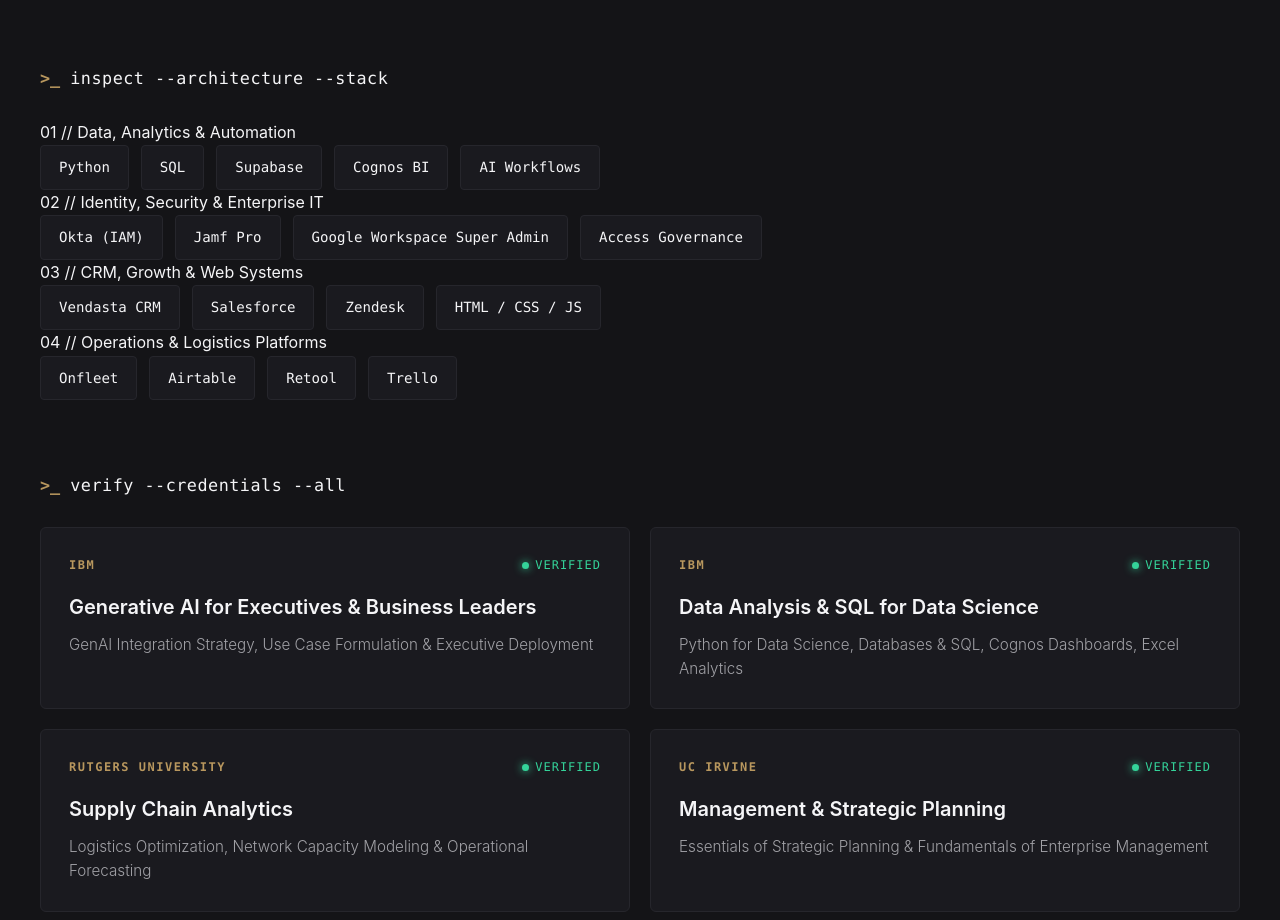
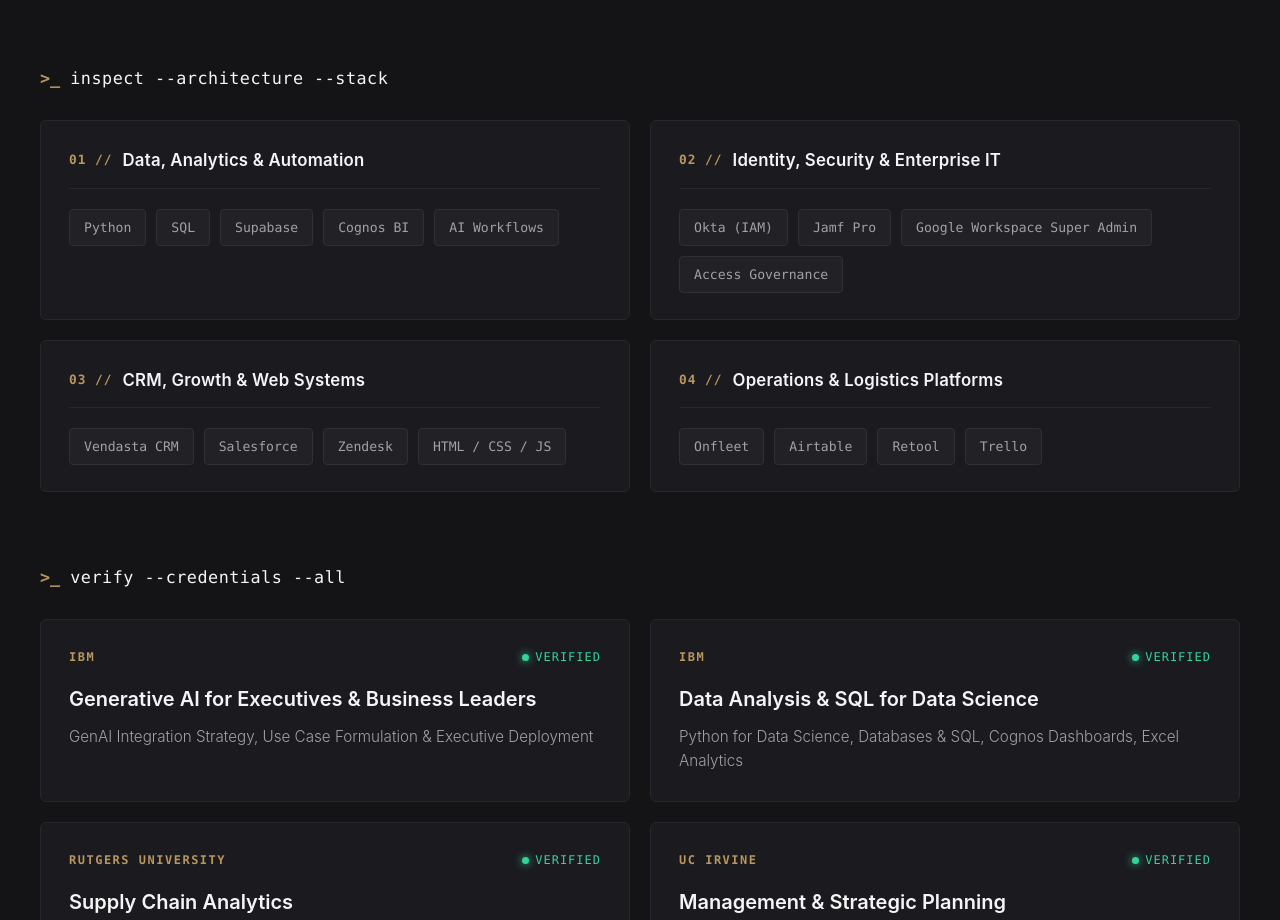
Before and after one commit to jeraldo-cruz/Jeraldo-Cruz-Resume, a plain HTML site: page index.html in a window 1280 px wide. Shown: the part 3380-4300 px from the top of the page. Drawn offline with Linux system fonts and the light colour scheme.

Commit message:
Update style.css

```diff
--- a/style.css
+++ b/style.css
@@ -364,7 +364,7 @@ body {
     line-height: 1.35;
 }
 
-/* 10. TECHY TERMINAL STACK & CREDENTIALS SECTION */
+/* 10. ARCHITECTURAL STACK & CREDENTIALS SECTION */
 .tech-certs-section {
     background-color: var(--bg-surface);
     border-top: 1px solid var(--border-subtle);
@@ -395,28 +395,72 @@ body {
     letter-spacing: 0.5px;
 }
 
-/* Tech Pills */
+/* Categorized Stack Grid */
+.stack-grid {
+    display: grid;
+    grid-template-columns: repeat(2, 1fr);
+    gap: 20px;
+}
+
+.stack-card {
+    background-color: var(--bg-card);
+    border: 1px solid var(--border-subtle);
+    border-radius: 6px;
+    padding: 26px 28px;
+    transition: border-color 0.25s ease, transform 0.25s ease;
+}
+
+.stack-card:hover {
+    border-color: var(--champagne-gold);
+    transform: translateY(-2px);
+}
+
+.stack-card-header {
+    display: flex;
+    align-items: center;
+    gap: 10px;
+    margin-bottom: 20px;
+    padding-bottom: 14px;
+    border-bottom: 1px solid var(--border-subtle);
+}
+
+.stack-index {
+    font-family: var(--font-mono);
+    font-size: 0.8rem;
+    color: var(--champagne-gold);
+    font-weight: 600;
+    letter-spacing: 1px;
+}
+
+.stack-category {
+    font-size: 1.05rem;
+    font-weight: 600;
+    color: var(--text-primary);
+    letter-spacing: 0.2px;
+}
+
+/* Refined Tech Pills */
 .pill-grid {
     display: flex;
     flex-wrap: wrap;
-    gap: 12px;
+    gap: 10px;
 }
 
 .tech-pill {
     font-family: var(--font-mono);
-    background-color: var(--bg-card);
-    border: 1px solid var(--border-subtle);
-    padding: 10px 18px;
+    background-color: rgba(255, 255, 255, 0.03);
+    border: 1px solid #2F2F37;
+    padding: 7px 14px;
     border-radius: 4px;
-    font-size: 0.88rem;
-    color: var(--text-primary);
-    transition: all 0.25s ease;
+    font-size: 0.82rem;
+    color: var(--text-secondary);
+    transition: all 0.2s ease;
 }
 
 .tech-pill:hover {
     border-color: var(--champagne-gold);
-    color: var(--champagne-gold);
-    transform: translateY(-2px);
+    color: var(--text-primary);
+    background-color: rgba(184, 151, 94, 0.08);
 }
 
 /* Verified Credential Cards */
@@ -493,5 +537,5 @@ body {
     .sticky-visual { height: 350px; min-height: 350px; margin-bottom: 30px; }
     .text-column { width: 100%; padding-left: 0; }
     .scroll-block { min-height: 55vh; opacity: 1; padding: 20px 0 20px 20px; }
-    .cert-grid { grid-template-columns: 1fr; }
+    .stack-grid, .cert-grid { grid-template-columns: 1fr; }
 }
```
